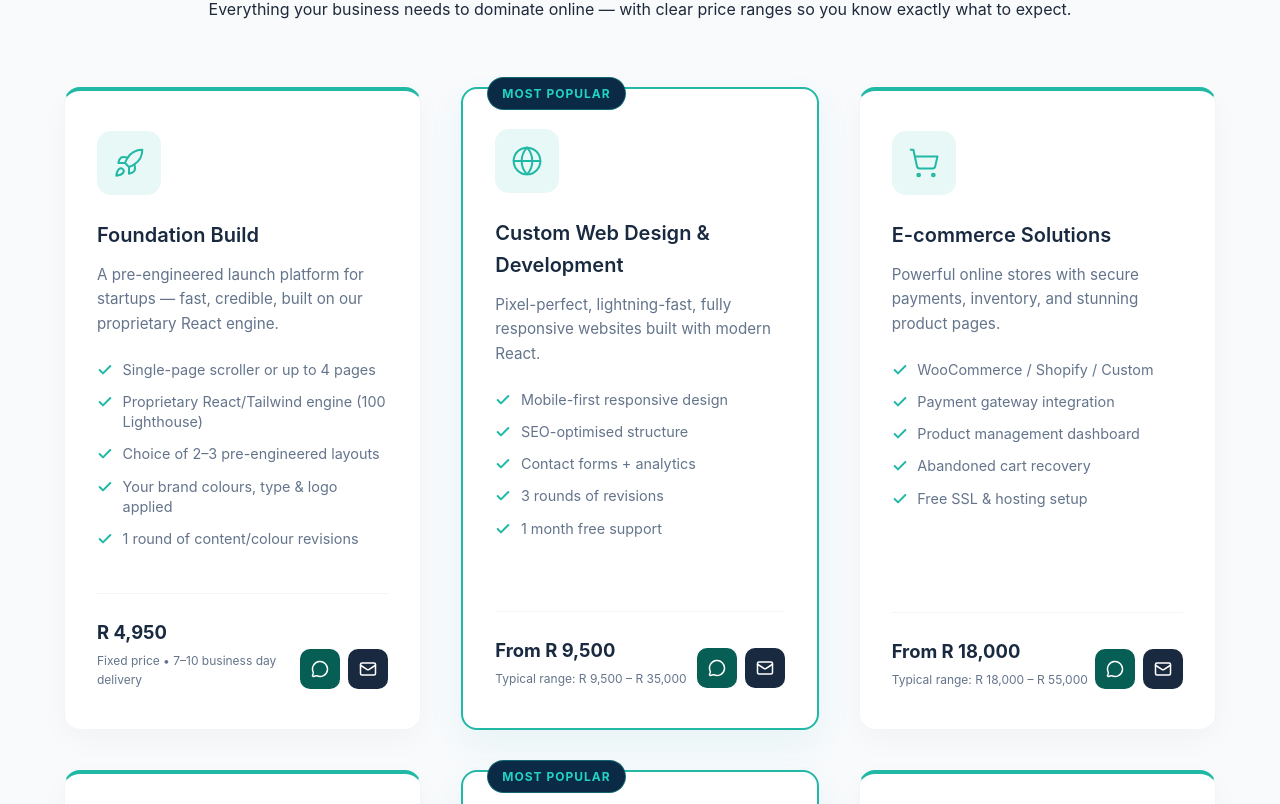
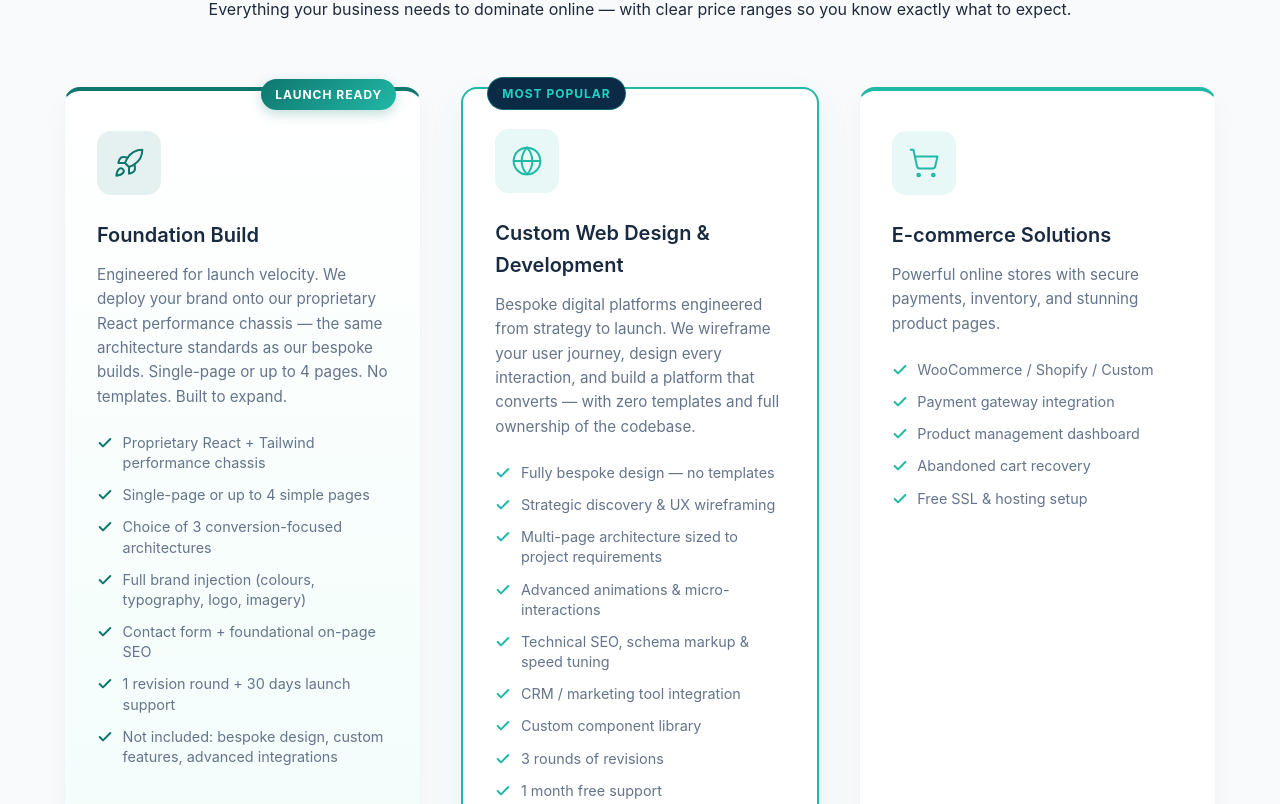
Before and after one commit to MalusiS/workcentrik-site, a React (Vite) app: page / in a window 1280 px wide. Shown: the part 1016-1820 px from the top of the page. Built offline with nearby package versions, Linux system fonts and the light colour scheme; the HTML template or start-up script is replaced by a standard one.

Commit message:
feat(services): refine Foundation Build offering

```diff
--- a/src/App.css
+++ b/src/App.css
@@ -9,18 +9,25 @@
   --navy-darker: #0d1724;
   --teal-accent: #21b8a6;
   --teal-hover: #1a9687;
+  --teal-glow: rgba(33, 184, 166, 0.15);
   --bg-light: #f8fafc;
   --card-bg: #ffffff;
   --text-dark: #1e293b;
   --text-muted: #64748b;
   --text-light: #ffffff;
   --whatsapp-green: #075E54;
+  --foundation-accent: #0f766e;
+  --focus-ring: rgba(33, 184, 166, 0.4);
 }
 
 * {
   box-sizing: border-box;
   margin: 0;
   padding: 0;
+}
+
+html {
+  scroll-behavior: smooth;
 }
 
 body {
@@ -52,10 +59,18 @@ body {
 ::-webkit-scrollbar-thumb {
   background: var(--navy-dark);
   border-radius: 8px;
-  border: 2px solid var(--bg-light); /* Creates a padded look */
+  border: 2px solid var(--bg-light);
 }
 ::-webkit-scrollbar-thumb:hover {
   background: var(--teal-accent);
+}
+
+/* Firefox Scrollbar */
+@supports (scrollbar-width: thin) {
+  * {
+    scrollbar-width: thin;
+    scrollbar-color: var(--navy-dark) var(--bg-light);
+  }
 }
 
 /* Utilities */
@@ -66,7 +81,9 @@ body {
   gap: 0.5rem;
 }
 
-/* Header */
+/* ============================================
+   HEADER
+   ============================================ */
 .site-header {
   display: flex;
   justify-content: space-between;
@@ -111,13 +128,12 @@ body {
   position: relative;
   padding-bottom: 0.25rem;
   transition: color 0.3s ease;
-  display: inline-block; /* Crucial for transform animations to work on links */
+  display: inline-block;
 }
 
-/* Update text color for hover and active state */
 .nav-link:hover,
 .desktop-nav .nav-link.active {
-  color: #127367; /* A specifically darkened, WCAG-compliant shade of your teal */
+  color: #127367;
 }
 
 /* Clean, single setup for the animated underline */
@@ -129,12 +145,11 @@ body {
   bottom: 0;
   left: 0;
   background-color: var(--teal-accent);
-  transform: scaleX(0); /* Hidden by default */
+  transform: scaleX(0);
   transform-origin: bottom right;
   transition: transform 0.3s cubic-bezier(0.4, 0, 0.2, 1);
 }
 
-/* Expand the underline when active or hovered */
 .nav-link:hover::after,
 .desktop-nav .nav-link.active::after {
   transform: scaleX(1);
@@ -150,7 +165,7 @@ body {
 
 /* Mobile Menu Toggle */
 .mobile-menu-toggle {
-  display: none; /* Hidden on desktop */
+  display: none;
   background: none;
   border: none;
   color: var(--navy-dark);
@@ -166,12 +181,10 @@ body {
 /* Mobile Navigation Overlay */
 .mobile-nav-overlay {
   position: fixed;
-  top: 75px; /* Sits right underneath the header */
-  left: 0;
-  width: 100%;
-  height: calc(100vh - 75px);
+  inset: 75px 0 0 0;
   background-color: rgba(255, 255, 255, 0.98);
   backdrop-filter: blur(10px);
+  -webkit-backdrop-filter: blur(10px);
   z-index: 99;
   display: flex;
   flex-direction: column;
@@ -208,7 +221,9 @@ body {
   color: var(--teal-accent);
 }
 
-/* Buttons */
+/* ============================================
+   BUTTONS
+   ============================================ */
 .cta-button {
   padding: 0.85rem 1.75rem;
   border-radius: 8px;
@@ -216,11 +231,20 @@ body {
   font-weight: 600;
   font-size: 0.95rem;
   transition: all 0.3s cubic-bezier(0.4, 0, 0.2, 1);
+  border: none;
+  cursor: pointer;
+  font-family: inherit;
+}
+
+.cta-button:focus-visible {
+  outline: none;
+  box-shadow: 0 0 0 3px var(--focus-ring);
 }
 
 .cta-button.outline {
   border: 2px solid var(--navy-dark);
   color: var(--navy-dark);
+  background: transparent;
 }
 
 .cta-button.outline:hover {
@@ -244,7 +268,9 @@ body {
   transform: translateY(-2px);
 }
 
-/* Hero Section (Premium Agency Upgrade) */
+/* ============================================
+   HERO SECTION
+   ============================================ */
 .hero {
   background: var(--navy-darker);
   position: relative;
@@ -255,8 +281,8 @@ body {
   flex-direction: column;
   align-items: center;
   justify-content: center;
-  min-height: calc(100vh - 75px); /* Adjusted to match the new header height */
-  padding: 3rem 5%; /* Reduced top/bottom padding to pull content up */
+  min-height: calc(100vh - 75px);
+  padding: 3rem 5%;
 }
 
 /* Abstract Background Glows */
@@ -265,7 +291,7 @@ body {
   border-radius: 50%;
   filter: blur(100px);
   opacity: 0.15;
-  pointer-events: none; /* Prevents glows from blocking clicks */
+  pointer-events: none;
   z-index: 0;
 }
 
@@ -282,13 +308,13 @@ body {
   right: -5%;
   width: 40vw;
   height: 40vw;
-  background: #3b82f6; /* Deep blue to complement the teal */
+  background: #3b82f6;
 }
 
 /* Hero Content Wrapper */
 .hero-content {
   position: relative;
-  z-index: 10; /* Keeps text above the glows */
+  z-index: 10;
   max-width: 900px;
   display: flex;
   flex-direction: column;
@@ -310,6 +336,7 @@ body {
   letter-spacing: 1px;
   margin-bottom: 2rem;
   backdrop-filter: blur(10px);
+  -webkit-backdrop-filter: blur(10px);
 }
 
 .pulse-dot {
@@ -328,7 +355,7 @@ body {
 
 /* Magnetic Headline */
 .hero-content h1 {
-  font-size: 4.5rem; /* Massive, confident size */
+  font-size: 4.5rem;
   font-weight: 800;
   letter-spacing: -0.03em;
   line-height: 1.1;
@@ -362,7 +389,7 @@ body {
 }
 
 .hero-ctas .cta-button {
-  margin-top: 0; /* Resetting the primary margin from earlier */
+  margin-top: 0;
 }
 
 /* Overriding the default outline button specifically for the dark hero background */
@@ -392,7 +419,7 @@ body {
   font-size: 0.8rem;
   text-transform: uppercase;
   letter-spacing: 2px;
-  color: #94a3b8; /* Changed from #64748b to pass WCAG contrast */
+  color: #94a3b8;
   font-weight: 600;
 }
 
@@ -410,7 +437,9 @@ body {
   color: var(--teal-accent);
 }
 
-/* Services Section */
+/* ============================================
+   SERVICES SECTION
+   ============================================ */
 .services-section {
   padding: 4rem 5% 6rem 5%;
   background-color: var(--bg-light);
@@ -433,9 +462,9 @@ body {
   margin: 0 auto;
 }
 
-/* Top-Tier Interactive Cards (Upgraded for Pricing & Features) */
+/* Service Cards */
 .service-card {
-  position: relative; /* Anchors the popular badge */
+  position: relative;
   background: var(--card-bg);
   padding: 2.5rem 2rem;
   border-radius: 16px;
@@ -477,11 +506,33 @@ body {
   text-transform: uppercase;
 }
 
+/* Foundation Build Card */
 .foundation-card {
-  border: 1px solid rgba(34, 211, 197, 0.25);
+  border-top: 4px solid var(--foundation-accent);
+  background: linear-gradient(180deg, var(--card-bg) 0%, #f0fdfa 100%);
 }
 
-/* Icon Wrapper Styling */
+.foundation-card:hover {
+  border-color: #99f6e4;
+  box-shadow: 0 20px 40px rgba(15, 118, 110, 0.08);
+}
+
+.custom-badge {
+  position: absolute;
+  top: -12px;
+  right: 24px;
+  background: linear-gradient(135deg, var(--foundation-accent) 0%, var(--teal-accent) 100%);
+  color: var(--text-light);
+  font-size: 12px;
+  font-weight: 700;
+  letter-spacing: 1px;
+  padding: 6px 14px;
+  border-radius: 20px;
+  text-transform: uppercase;
+  box-shadow: 0 4px 12px rgba(15, 118, 110, 0.25);
+}
+
+/* Icon Wrapper */
 .service-icon-wrapper {
   display: inline-flex;
   align-items: center;
@@ -499,6 +550,16 @@ body {
   background-color: var(--teal-accent);
   color: var(--text-light);
   transform: scale(1.1) rotate(-5deg);
+}
+
+.foundation-card .service-icon-wrapper {
+  background-color: rgba(15, 118, 110, 0.1);
+  color: var(--foundation-accent);
+}
+
+.foundation-card:hover .service-icon-wrapper {
+  background-color: var(--foundation-accent);
+  color: var(--text-light);
 }
 
 .service-card h3 {
@@ -519,7 +580,7 @@ body {
 .service-features {
   list-style: none;
   margin-bottom: 2rem;
-  flex-grow: 1; /* Pushes the pricing footer to the bottom */
+  flex-grow: 1;
 }
 
 .service-features li {
@@ -536,6 +597,10 @@ body {
   color: var(--teal-accent);
   flex-shrink: 0;
   margin-top: 2px;
+}
+
+.foundation-card .feature-check {
+  color: var(--foundation-accent);
 }
 
 /* Service Footer & Pricing */
@@ -570,9 +635,7 @@ body {
   margin-top: 0.2rem;
 }
 
-/* Interactive Action Link (WCAG Compliant) */
-
-/* Split Action Buttons on Service Cards */
+/* Split Action Buttons */
 .service-actions {
   display: flex;
   gap: 0.5rem;
@@ -589,6 +652,11 @@ body {
   cursor: pointer;
   transition: all 0.3s cubic-bezier(0.4, 0, 0.2, 1);
   color: var(--text-light);
+}
+
+.action-btn:focus-visible {
+  outline: none;
+  box-shadow: 0 0 0 3px var(--focus-ring);
 }
 
 .action-btn.wa-btn {
@@ -612,16 +680,7 @@ body {
   box-shadow: 0 5px 15px rgba(33, 184, 166, 0.3);
 }
 
-.service-action svg {
-  color: var(--teal-accent);
-  transition: transform 0.3s cubic-bezier(0.4, 0, 0.2, 1);
-}
-
-.service-card:hover .service-action svg {
-  transform: translateX(5px);
-}
-
-/* Header Context & Disclaimer Elements */
+/* Header Context & Disclaimer */
 .services-header-context {
   margin-bottom: 4rem;
   text-align: center;
@@ -633,6 +692,14 @@ body {
   font-size: 0.9rem;
   font-style: italic;
   text-align: center;
+  max-width: 700px;
+  margin-left: auto;
+  margin-right: auto;
+  line-height: 1.6;
+}
+
+.services-disclaimer p + p {
+  margin-top: 0.5rem;
 }
 
 .premium-pill {
@@ -648,7 +715,9 @@ body {
   margin-bottom: 1rem;
 }
 
-/* About / Agency DNA Section */
+/* ============================================
+   ABOUT SECTION
+   ============================================ */
 .about-section {
   padding: 4rem 5% 6rem 5%;
   background-color: #f8fafc;
@@ -656,7 +725,6 @@ body {
   border-top: 1px solid #e2e8f0;
 }
 
-/* Center the About Section Header */
 .about-section .services-header-context {
   text-align: center;
   max-width: 800px;
@@ -673,14 +741,13 @@ body {
   color: var(--navy-dark);
 }
 
-/* About Section Architectural Alignment */
 .about-grid {
   display: grid;
   grid-template-columns: 1.2fr 1fr;
   gap: 4rem;
   max-width: 1200px;
   margin: 0 auto;
-  align-items: stretch; /* Crucial for equal height columns */
+  align-items: stretch;
 }
 
 /* Philosophy Column */
@@ -737,12 +804,11 @@ body {
   border: 1px solid rgba(255, 255, 255, 0.05);
   position: relative;
   overflow: hidden;
-  display: flex; /* Critical for controlling internal text flow */
+  display: flex;
   flex-direction: column;
   transition: padding 0.4s ease;
 }
 
-/* Subtle background accent in the card */
 .leadership-card::after {
   content: '';
   position: absolute;
@@ -777,6 +843,7 @@ body {
   font-size: 1.5rem;
   font-weight: 700;
   letter-spacing: 1px;
+  flex-shrink: 0;
 }
 
 .leadership-name {
@@ -794,7 +861,8 @@ body {
   letter-spacing: 1px;
 }
 
-.leadership-bio p {
+/* FIXED: leadership-bio-wrapper instead of leadership-bio */
+.leadership-bio-wrapper p {
   color: #cbd5e1;
   font-size: 0.95rem;
   line-height: 1.8;
@@ -802,30 +870,27 @@ body {
   font-weight: 300;
 }
 
-.leadership-bio p:last-child {
+.leadership-bio-wrapper p:last-child {
   margin-bottom: 0;
 }
 
-/* Internal text wrapper (for fade containment) */
 .leadership-bio-wrapper {
   position: relative;
   margin-bottom: 0;
   transition: margin-bottom 0.4s ease;
 }
 
-/* The collapsed state logic */
+/* Collapsed state */
 .leadership-card.collapsed {
   max-height: 480px;
   overflow: hidden;
 }
 
-/* Adjust text area for truncation and add fade */
 .leadership-card.collapsed .leadership-bio-wrapper {
   max-height: 200px;
   overflow: hidden;
 }
 
-/* The linear fade pseudo-element overlay */
 .leadership-card.collapsed .leadership-bio-wrapper::after {
   content: '';
   position: absolute;
@@ -838,7 +903,7 @@ body {
   transition: opacity 0.3s ease;
 }
 
-/* --- THE READ MORE BUTTON --- */
+/* Read More Button */
 .read-more-btn {
   background: none;
   border: none;
@@ -862,7 +927,12 @@ body {
   color: var(--text-light);
 }
 
-/* Expanded card state fixes */
+.read-more-btn:focus-visible {
+  outline: none;
+  border-radius: 4px;
+  box-shadow: 0 0 0 3px var(--focus-ring);
+}
+
 .leadership-card:not(.collapsed) .read-more-btn {
   position: relative;
   bottom: auto;
@@ -874,7 +944,9 @@ body {
   margin-bottom: 0;
 }
 
-/* Contact Section & Premium Form */
+/* ============================================
+   CONTACT SECTION
+   ============================================ */
 .contact-section {
   background-color: var(--navy-dark);
   padding: 6rem 5%;
@@ -919,9 +991,9 @@ body {
 
 .contact-link {
   font-size: 1.05rem;
-  color: var(--text-light); /* White text to blend with dark bg */
-  background-color: rgba(255, 255, 255, 0.03); /* Subtle glass effect */
-  border: 1px solid rgba(255, 255, 255, 0.1); /* Thin premium border */
+  color: var(--text-light);
+  background-color: rgba(255, 255, 255, 0.03);
+  border: 1px solid rgba(255, 255, 255, 0.1);
   text-decoration: none;
   font-weight: 500;
   padding: 1rem 1.5rem;
@@ -932,13 +1004,18 @@ body {
   justify-content: flex-start;
 }
 
-/* Give the icons a brand pop */
+.contact-link:focus-visible {
+  outline: none;
+  box-shadow: 0 0 0 3px var(--focus-ring);
+  border-color: var(--teal-accent);
+}
+
 .contact-link .icon-spacing {
   color: var(--teal-accent);
 }
 
 .contact-link:hover {
-  transform: translateY(-3px); /* Gentle lift instead of slide */
+  transform: translateY(-3px);
   background-color: rgba(255, 255, 255, 0.08);
   border-color: var(--teal-accent);
   box-shadow: 0 10px 20px rgba(0, 0, 0, 0.2);
@@ -946,12 +1023,12 @@ body {
 
 /* Premium WhatsApp Variation */
 .contact-link.whatsapp {
-  background-color: rgba(37, 211, 102, 0.05); /* Very subtle green tint */
+  background-color: rgba(37, 211, 102, 0.05);
   border-color: rgba(37, 211, 102, 0.2);
 }
 
 .contact-link.whatsapp .icon-spacing {
-  color: #25D366; /* Official WhatsApp green for instant recognition */
+  color: #25D366;
 }
 
 .contact-link.whatsapp:hover {
@@ -962,7 +1039,7 @@ body {
 /* Formspree Form Styling */
 .contact-form-wrapper {
   background-color: var(--card-bg);
-  padding: 1.5rem 1.75rem; /* Shaved off another half-rem of outer padding */
+  padding: 1.5rem 1.75rem;
   border-radius: 20px;
   box-shadow: 0 25px 50px -12px rgba(0, 0, 0, 0.25);
 }
@@ -970,13 +1047,13 @@ body {
 .premium-form {
   display: flex;
   flex-direction: column;
-  gap: 0.75rem; /* Pulled the rows even tighter together */
+  gap: 0.75rem;
 }
 
 .form-group {
   display: flex;
   flex-direction: column;
-  gap: 0.25rem; /* Snug label-to-input spacing */
+  gap: 0.25rem;
   text-align: left;
 }
 
@@ -990,14 +1067,20 @@ body {
 .premium-form select,
 .premium-form textarea {
   width: 100%;
-  padding: 0.55rem 0.85rem; /* Thinner inputs */
+  padding: 0.55rem 0.85rem;
   border: 1px solid #cbd5e1;
   border-radius: 8px;
   font-family: inherit;
   font-size: 0.9rem;
   color: var(--text-dark);
   background-color: #f8fafc;
-  transition: border-color 0.3s ease, box-shadow 0.3s ease;
+  transition: border-color 0.3s ease, box-shadow 0.3s ease, background-color 0.3s ease;
+}
+
+.premium-form input:hover,
+.premium-form select:hover,
+.premium-form textarea:hover {
+  border-color: #94a3b8;
 }
 
 .premium-form input:focus,
@@ -1005,13 +1088,13 @@ body {
 .premium-form textarea:focus {
   outline: none;
   border-color: var(--teal-accent);
-  box-shadow: 0 0 0 3px rgba(33, 184, 166, 0.15);
+  box-shadow: 0 0 0 3px var(--focus-ring);
   background-color: var(--card-bg);
 }
 
 .premium-form textarea {
   resize: vertical;
-  min-height: 65px; /* Shaved off 15 more pixels to pull the button up */
+  min-height: 65px;
 }
 
 .full-width {
@@ -1020,7 +1103,9 @@ body {
   margin-top: 0.25rem;
 }
 
-/* Footer */
+/* ============================================
+   FOOTER
+   ============================================ */
 .site-footer {
   background-color: var(--navy-darker);
   color: #94a3b8;
@@ -1033,7 +1118,9 @@ body {
   margin-bottom: 0.5rem;
 }
 
-/* Floating WhatsApp Button */
+/* ============================================
+   FLOATING WHATSAPP BUTTON
+   ============================================ */
 .floating-whatsapp {
   position: fixed;
   bottom: 2rem;
@@ -1049,6 +1136,7 @@ body {
   box-shadow: 0 8px 25px rgba(37, 211, 102, 0.4);
   z-index: 1000;
   transition: all 0.3s cubic-bezier(0.175, 0.885, 0.32, 1.275);
+  text-decoration: none;
 }
 
 .floating-whatsapp:hover {
@@ -1056,7 +1144,37 @@ body {
   box-shadow: 0 12px 30px rgba(37, 211, 102, 0.5);
 }
 
-/* Tablet Responsiveness */
+.floating-whatsapp:focus-visible {
+  outline: none;
+  box-shadow: 0 0 0 4px rgba(37, 211, 102, 0.4), 0 8px 25px rgba(37, 211, 102, 0.4);
+}
+
+/* ============================================
+   ACCESSIBILITY: REDUCED MOTION
+   ============================================ */
+@media (prefers-reduced-motion: reduce) {
+  *,
+  *::before,
+  *::after {
+    animation-duration: 0.01ms !important;
+    animation-iteration-count: 1 !important;
+    transition-duration: 0.01ms !important;
+    scroll-behavior: auto !important;
+  }
+
+  .pulse-dot {
+    animation: none;
+    box-shadow: none;
+  }
+
+  .hero-glow {
+    display: none;
+  }
+}
+
+/* ============================================
+   TABLET RESPONSIVENESS
+   ============================================ */
 @media (max-width: 968px) {
   .about-grid {
     grid-template-columns: 1fr;
@@ -1064,7 +1182,9 @@ body {
   }
 }
 
-/* Mobile Responsiveness */
+/* ============================================
+   MOBILE RESPONSIVENESS
+   ============================================ */
 @media (max-width: 768px) {
   /* Hide desktop center nav AND the header WA button on mobile */
   .desktop-nav, .header-wa-btn { display: none; }
@@ -1072,7 +1192,7 @@ body {
   /* Show the hamburger menu */
   .mobile-menu-toggle { display: flex; align-items: center; }
 
-  /* 1. Sleeker Mobile Menu Links */
+  /* Sleeker Mobile Menu Links */
   .mobile-nav-links { gap: 1.5rem; }
   .mobile-nav-links a { font-size: 1.35rem; }
 
@@ -1084,10 +1204,10 @@ body {
     padding: 2rem 5%;
   }
 
-  /* 3. Hero Text Adjustments */
+  /* Hero Text Adjustments */
   .hero-content h1 { font-size: 2rem; }
   .text-gradient {
-    display: block; /* Forces "Unfair Advantage" to its own line on mobile */
+    display: block;
     margin-top: 0.2rem;
   }
   .hero-subtitle { font-size: 1.05rem; }
@@ -1098,10 +1218,10 @@ body {
   /* General Spacing Polish for Cards */
   .services-section { padding: 4rem 5%; }
   .services-section h2 { font-size: 2rem; margin-bottom: 2.5rem; }
-  .service-card { padding: 2rem 1.5rem; } /* Slightly tighter mobile padding */
+  .service-card { padding: 2rem 1.5rem; }
   .leadership-card { padding: 2.5rem 1.5rem; }
 
-  /* 2. Fix Service Card Icons (Stack vertically below price) */
+  /* Fix Service Card Icons (Stack vertically below price) */
   .service-footer {
     flex-direction: column;
     align-items: flex-start;
@@ -1109,13 +1229,13 @@ body {
   }
 
   .about-section .services-header-context h2 {
-  margin-bottom: 1.5rem;
-  font-size: 1.5rem;
-  font-weight: 700;
-  color: var(--navy-dark);
-}
+    margin-bottom: 1.5rem;
+    font-size: 1.5rem;
+    font-weight: 700;
+    color: var(--navy-dark);
+  }
 
-  /* 4. Fix Leadership Card Squishing */
+  /* Fix Leadership Card Squishing */
   .leadership-header {
     flex-direction: column;
     align-items: flex-start;
@@ -1123,7 +1243,13 @@ body {
     text-align: left;
   }
   .leadership-avatar {
-    flex-shrink: 0; /* Prevents the circle from turning into an oval */
+    flex-shrink: 0;
+  }
+
+  /* Read more button positioning on mobile */
+  .read-more-btn {
+    left: 1.5rem;
+    bottom: 2.5rem;
   }
 
   /* Contact Section Refinements */
@@ -1152,3 +1278,30 @@ body {
     height: 55px;
   }
 }
+
+/* ============================================
+   SMALL MOBILE TWEAKS
+   ============================================ */
+@media (max-width: 380px) {
+  .hero-content h1 {
+    font-size: 1.75rem;
+  }
+
+  .service-card {
+    padding: 1.75rem 1.25rem;
+  }
+
+  .popular-badge,
+  .custom-badge {
+    font-size: 10px;
+    padding: 5px 10px;
+  }
+
+  .custom-badge {
+    right: 16px;
+  }
+
+  .popular-badge {
+    left: 16px;
+  }
+}
--- a/src/App.jsx
+++ b/src/App.jsx
@@ -79,30 +79,37 @@ function App() {
   // ENHANCED SERVICES WITH PRICE RANGES AND FEATURES
   const services = [
     {
-    icon: <Rocket size={32} strokeWidth={1.5} />,
-    title: "Foundation Build",
-    desc: "A pre-engineered launch platform for startups — fast, credible, built on our proprietary React engine.",
-    price: "R 4,950",
-    range: "Fixed price • 7–10 business day delivery",
-    features: [
-      "Single-page scroller or up to 4 pages",
-      "Proprietary React/Tailwind engine (100 Lighthouse)",
-      "Choice of 2–3 pre-engineered layouts",
-      "Your brand colours, type & logo applied",
-      "1 round of content/colour revisions"
-    ],
-    popular: false,
+      icon: <Rocket size={32} strokeWidth={1.5} />,
+      title: "Foundation Build",
+      badge: "Launch Ready",
+      desc: "Engineered for launch velocity. We deploy your brand onto our proprietary React performance chassis — the same architecture standards as our bespoke builds. Single-page or up to 4 pages. No templates. Built to expand.",
+      price: "R 6,600",
+      range: "Fixed scope • 7–10 business days",
+      features: [
+        "Proprietary React + Tailwind performance chassis",
+        "Single-page or up to 4 simple pages",
+        "Choice of 3 conversion-focused architectures",
+        "Full brand injection (colours, typography, logo, imagery)",
+        "Contact form + foundational on-page SEO",
+        "1 revision round + 30 days launch support",
+        "Not included: bespoke design, custom features, advanced integrations"
+      ],
+      popular: false,
     },
     {
       icon: <Globe size={32} strokeWidth={1.5} />,
       title: "Custom Web Design & Development",
-      desc: "Pixel-perfect, lightning-fast, fully responsive websites built with modern React.",
-      price: "From R 9,500",
-      range: "Typical range: R 9,500 – R 35,000",
+      desc: "Bespoke digital platforms engineered from strategy to launch. We wireframe your user journey, design every interaction, and build a platform that converts — with zero templates and full ownership of the codebase.",
+      price: "From R 12,500",
+      range: "Typical range: R 12,500 – R 35,000",
       features: [
-        "Mobile-first responsive design",
-        "SEO-optimised structure",
-        "Contact forms + analytics",
+        "Fully bespoke design — no templates",
+        "Strategic discovery & UX wireframing",
+        "Multi-page architecture sized to project requirements",
+        "Advanced animations & micro-interactions",
+        "Technical SEO, schema markup & speed tuning",
+        "CRM / marketing tool integration",
+        "Custom component library",
         "3 rounds of revisions",
         "1 month free support"
       ],
@@ -126,7 +133,7 @@ function App() {
     {
       icon: <Smartphone size={32} strokeWidth={1.5} />,
       title: "Mobile App Development",
-      desc: "High-performance native apps for iOS and Android, built to scale and dominate the app stores.",
+      desc: "High-performance cross-platform apps for iOS and Android, built to scale.",
       price: "From R 25,000",
       range: "Typical range: R 25,000 – R 85,000+",
       features: [
@@ -151,7 +158,7 @@ function App() {
         "Free SSL & weekly security scans",
         "WHOIS privacy protection"
       ],
-      popular: true
+      popular: false
     },
     {
       icon: <Award size={32} strokeWidth={1.5} />,
@@ -207,7 +214,7 @@ function App() {
         "On-page optimisation",
         "Monthly ranking reports"
       ],
-      popular: true
+      popular: false
     },
     {
       icon: <Wrench size={32} strokeWidth={1.5} />,
@@ -365,7 +372,7 @@ function App() {
                     <div className="popular-badge">Most Popular</div>
                   )}
 
-                  {/* New: Custom text badge (used for Foundation Build) */}
+                  {/* Custom text badge (used for Foundation Build) */}
                   {service.badge && (
                     <div className="custom-badge">{service.badge}</div>
                   )}
@@ -392,7 +399,7 @@ function App() {
                       <span className="service-range">{service.range}</span>
                     </div>
 
-                    {/* New Split Action Buttons */}
+                    {/* Split Action Buttons */}
                     <div className="service-actions">
                       <a
                         href={serviceLink}
@@ -404,7 +411,6 @@ function App() {
                         <MessageCircle size={18} />
                       </a>
 
-                      {/* THIS is where handleEmailQuote is used! */}
                       <button
                         onClick={(e) => handleEmailQuote(e, service.title)}
                         className="action-btn email-btn"
@@ -420,7 +426,8 @@ function App() {
           </div>
 
           <div className="services-disclaimer">
-            <p>Every project is 100% custom. The ranges above are for typical scopes — we’ll provide an exact quote after a quick chat.</p>
+            <p><strong>Foundation Builds</strong> use a proven WorkCentrik architecture with focused customisation.</p>
+            <p><strong>Bespoke projects</strong> are fully tailored to your requirements and quoted after an initial consultation.</p>
           </div>
         </section>
 
@@ -512,7 +519,6 @@ function App() {
 
             {/* Right Column: Formspree Contact Form */}
             <div className="contact-form-wrapper">
-              {/* NOTE: Replace 'YOUR_FORMSPREE_ID' with your actual Formspree endpoint */}
               <form action="https://formspree.io/f/maqpklgy" method="POST" className="premium-form">
 
                 <div className="form-group">
```
